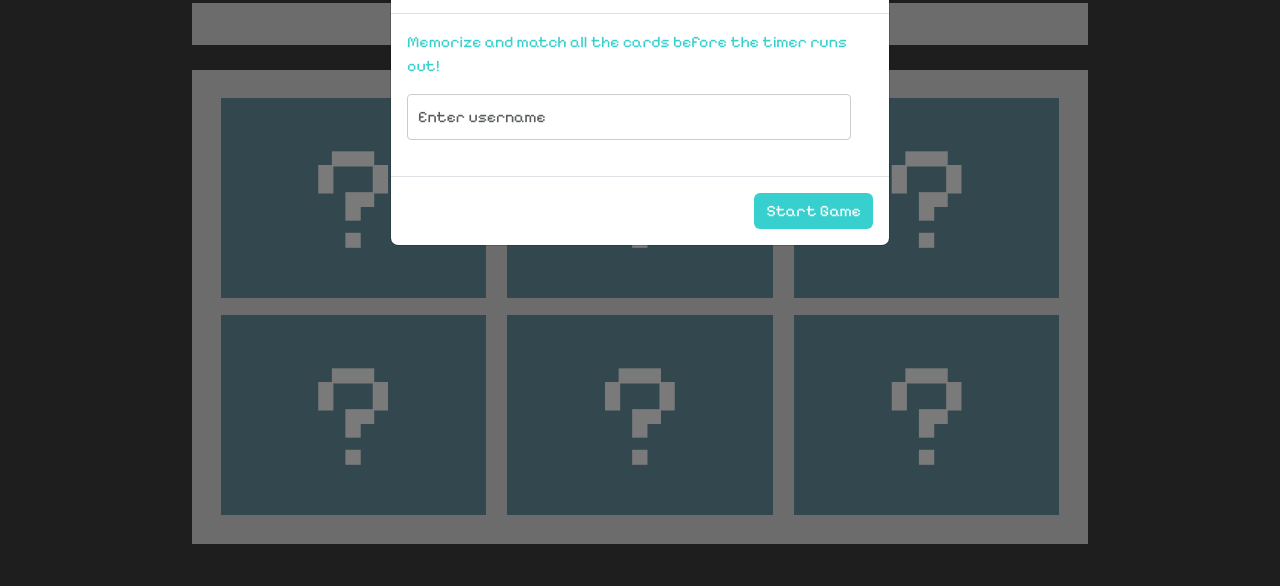
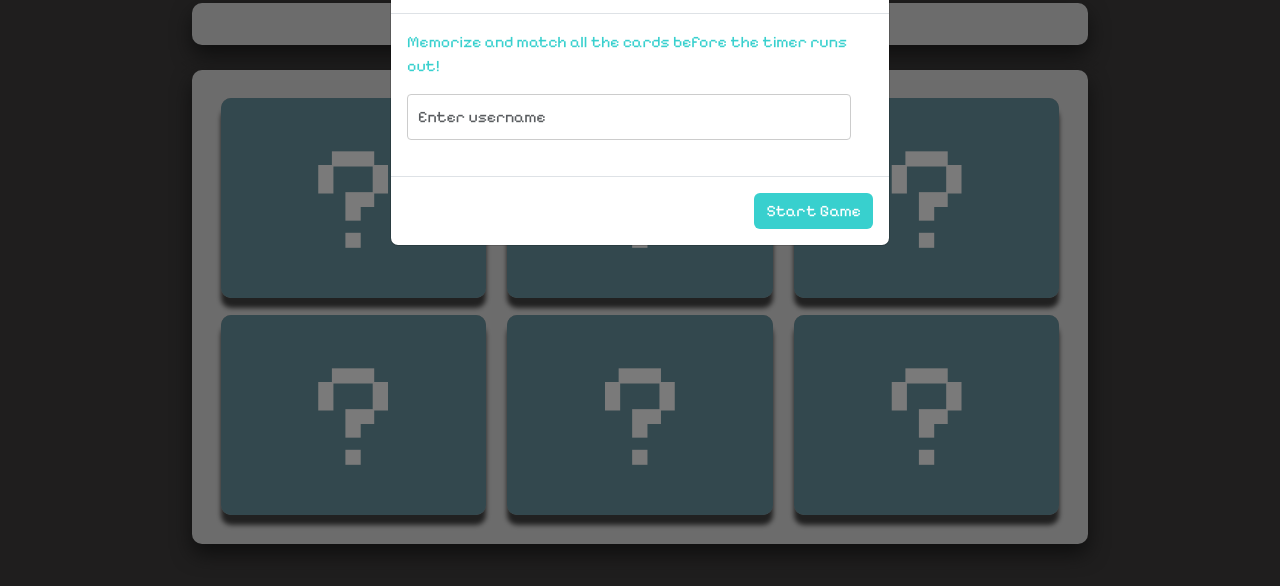
Before and after one commit to anthonymoon2/cardMatcherGame, a plain HTML site: page index.html in a window 1280 px wide. Shown: the part 78-664 px from the top of the page. Drawn offline with nearby package versions, Linux system fonts and the light colour scheme.

Commit message:
added css

```diff
--- a/css/style.css
+++ b/css/style.css
@@ -36,6 +36,8 @@ header {
   width: 70%;
   text-align: center;
   justify-content: center;
+  box-shadow: 0px 10px 20px rgb(30, 30, 30);
+  border-radius: 10px;
 }
 
 h1 {
@@ -52,6 +54,8 @@ h1 {
   flex-wrap: wrap;
   justify-content: space-between;
   align-items: flex-start;
+  box-shadow: 0px 10px 20px rgb(30, 30, 30);
+  border-radius: 10px;
 }
 
 .boxContainer {
@@ -72,6 +76,11 @@ h1 {
   transform-style: preserve-3d;
   transition: all 0.5s ease;
   background-color: var(--card-bg-color);
+  box-shadow: 0px 10px 5px rgb(66, 66, 66);
+  border-radius: 10px;
+}
+.boxContainer:hover{
+  transform: scale(1.05);
 }
 .boxContainer.flipped{
   transform: rotateY(180deg);
@@ -82,7 +91,7 @@ h1 {
   height: 100%;
   backface-visibility: hidden;
   background-color: rgb(103, 145, 157);
-
+  border-radius: 10px;
 }
 .boxBack{
   position: absolute;
@@ -92,6 +101,7 @@ h1 {
   background-color: rgb(91, 97, 99);
   color: white;
   transform: rotateY(180deg);
+  border-radius: 10px;
 }
 
 .modal-content {
```
Also changed, not shown: images/kunai.png (deleted), images/ninja.png (deleted), images/star.png (deleted).
